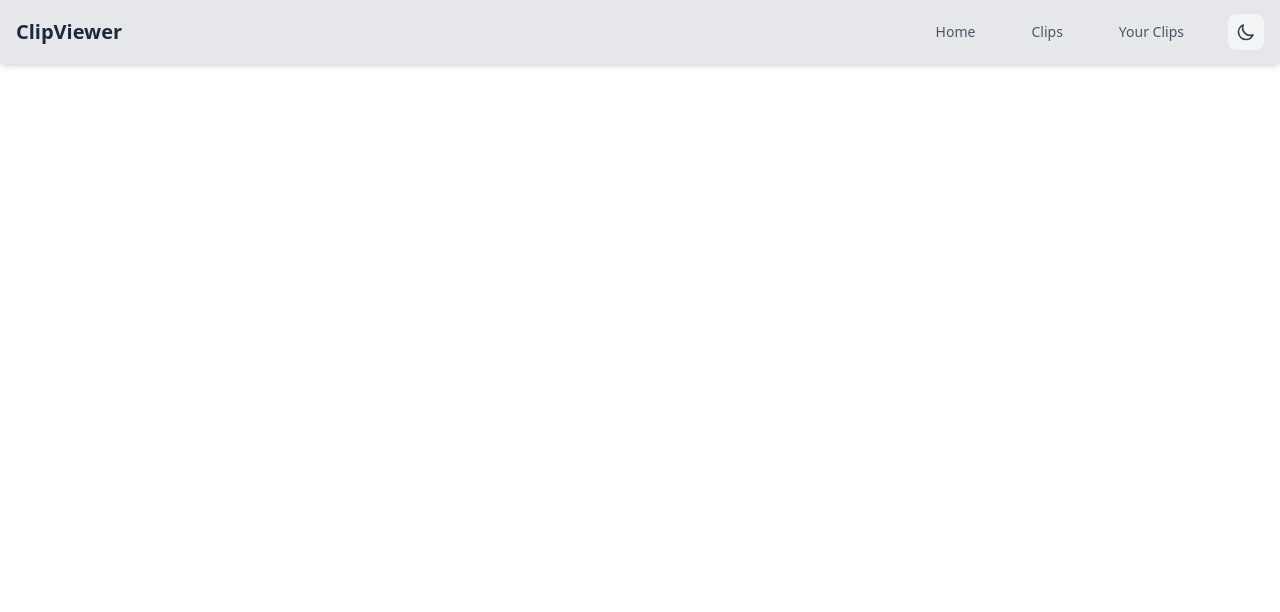
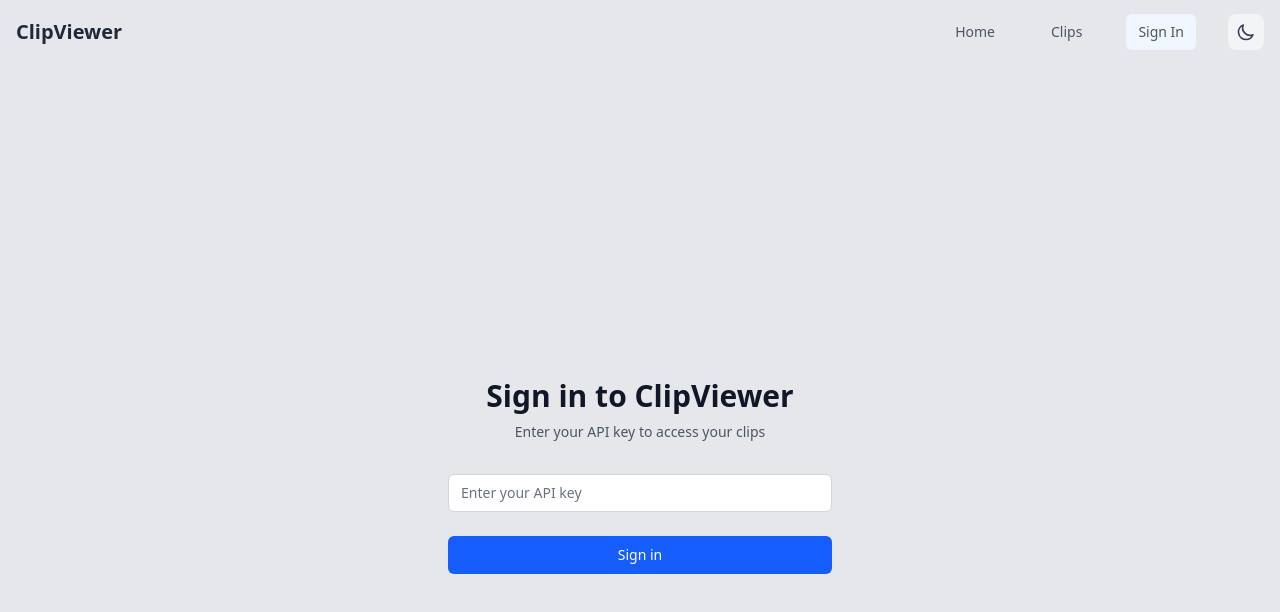
Before and after one commit to DevRuto/ClipViewer, a Vue app in the folder clipviewer.vue/: page /login in a window 1280 px wide. Shown: the top 612 px of the page. Built offline with nearby package versions, Linux system fonts and the light colour scheme.

Commit message:
Add auth

```diff
--- a/clipviewer.vue/package.json
+++ b/clipviewer.vue/package.json
@@ -15,6 +15,7 @@
   },
   "dependencies": {
     "@tailwindcss/vite": "^4.1.18",
+    "axios": "^1.13.2",
     "hls-video-element": "^1.5.10",
     "media-chrome": "^4.17.2",
     "tailwindcss": "^4.1.18",
--- a/clipviewer.vue/src/App.vue
+++ b/clipviewer.vue/src/App.vue
@@ -1,6 +1,14 @@
 <script setup>
 import { RouterLink, RouterView } from 'vue-router'
 import ThemeSwitcher from './components/ThemeSwitcher.vue'
+import { useAuth } from './composables/useAuth'
+import { onMounted } from 'vue'
+
+const { user, isAuthenticated, logout, checkAuth } = useAuth()
+
+onMounted(() => {
+  checkAuth()
+})
 </script>
 
 <template>
@@ -17,24 +25,45 @@ import ThemeSwitcher from './components/ThemeSwitcher.vue'
             <RouterLink
               to="/"
               class="text-gray-600 dark:text-gray-300 hover:text-gray-900 dark:hover:text-white px-3 py-2 rounded-md text-sm font-medium transition-colors"
-              active-class="text-blue-600 dark:text-blue-400 bg-blue-50 dark:bg-blue-900/20"
+              exact-active-class="text-blue-600 dark:text-blue-400 bg-blue-50 dark:bg-blue-900/20"
             >
               Home
             </RouterLink>
             <RouterLink
               to="/browse"
+              exact
               class="text-gray-600 dark:text-gray-300 hover:text-gray-900 dark:hover:text-white px-3 py-2 rounded-md text-sm font-medium transition-colors"
               active-class="text-blue-600 dark:text-blue-400 bg-blue-50 dark:bg-blue-900/20"
             >
               Clips
             </RouterLink>
             <RouterLink
-              to="/clips"
+              v-if="isAuthenticated"
+              :to="`/users/${user.username}`"
               class="text-gray-600 dark:text-gray-300 hover:text-gray-900 dark:hover:text-white px-3 py-2 rounded-md text-sm font-medium transition-colors"
               active-class="text-blue-600 dark:text-blue-400 bg-blue-50 dark:bg-blue-900/20"
             >
               Your Clips
             </RouterLink>
+            <RouterLink
+              v-if="!isAuthenticated"
+              to="/login"
+              class="text-gray-600 dark:text-gray-300 hover:text-gray-900 dark:hover:text-white px-3 py-2 rounded-md text-sm font-medium transition-colors"
+              active-class="text-blue-600 dark:text-blue-400 bg-blue-50 dark:bg-blue-900/20"
+            >
+              Sign In
+            </RouterLink>
+            <div v-if="isAuthenticated" class="flex items-center space-x-4">
+              <span class="text-gray-600 dark:text-gray-300 text-sm">
+                {{ user?.username || 'User' }}
+              </span>
+              <button
+                @click="logout"
+                class="text-gray-600 dark:text-gray-300 hover:text-gray-900 dark:hover:text-white px-3 py-2 rounded-md text-sm font-medium transition-colors"
+              >
+                Sign Out
+              </button>
+            </div>
             <ThemeSwitcher />
           </div>
         </div>
--- a/clipviewer.vue/src/components/ClipList.vue
+++ b/clipviewer.vue/src/components/ClipList.vue
@@ -2,6 +2,7 @@
 import { onMounted, ref, watch } from 'vue'
 import { RouterLink } from 'vue-router'
 import ClipTile from './ClipTile.vue'
+import { api } from '../services/api'
 
 const videos = ref([])
 
@@ -21,11 +22,8 @@ onMounted(async () => {
 })
 
 async function fetchVideos() {
-  if (props.username) {
-    videos.value = await fetch(`/api/videos?username=${props.username}`).then((res) => res.json())
-  } else {
-    videos.value = await fetch('/api/videos').then((res) => res.json())
-  }
+  const res = await api.get(`/api/videos?username=${props.username || ''}`)
+  videos.value = res.data
 }
 
 watch(
--- /dev/null
+++ b/clipviewer.vue/src/composables/useAuth.js
@@ -0,0 +1,54 @@
+import { ref, computed, readonly } from 'vue'
+import { api } from '../services/api'
+
+const user = ref(null)
+const apiKey = ref(localStorage.getItem('apiKey') || '')
+
+export const useAuth = () => {
+  const isAuthenticated = computed(() => !!user.value)
+
+  const login = async (key) => {
+    try {
+      apiKey.value = key
+      localStorage.setItem('apiKey', key)
+
+      const response = await api.get('/api/auth/me')
+      user.value = response.data
+      return { success: true }
+    } catch {
+      logout()
+      return {
+        success: false,
+        error: 'Authentication failed',
+      }
+    }
+  }
+
+  const logout = () => {
+    user.value = null
+    apiKey.value = ''
+    localStorage.removeItem('apiKey')
+  }
+
+  const checkAuth = async () => {
+    if (!apiKey.value) return false
+
+    try {
+      const response = await api.get('/api/auth/me')
+      user.value = response.data
+      return true
+    } catch {
+      logout()
+      return false
+    }
+  }
+
+  return {
+    user: readonly(user),
+    apiKey: readonly(apiKey),
+    isAuthenticated,
+    login,
+    logout,
+    checkAuth,
+  }
+}
--- a/clipviewer.vue/src/router/index.js
+++ b/clipviewer.vue/src/router/index.js
@@ -1,4 +1,5 @@
 import { createRouter, createWebHistory } from 'vue-router'
+import { useAuth } from '../composables/useAuth'
 
 const router = createRouter({
   history: createWebHistory(import.meta.env.BASE_URL),
@@ -14,10 +15,15 @@ const router = createRouter({
       component: () => import('../views/ClipsView.vue'),
     },
     {
-      path: '/clips',
-      name: 'clips',
+      path: '/users/:username',
+      name: 'user-clips',
       component: () => import('../views/ClipsView.vue'),
-      props: { self: true },
+      meta: { requiresAuth: true },
+    },
+    {
+      path: '/login',
+      name: 'login',
+      component: () => import('../views/LoginView.vue'),
     },
     {
       path: '/clips/:videoId',
@@ -27,4 +33,25 @@ const router = createRouter({
   ],
 })
 
+router.beforeEach(async (to, from, next) => {
+  const { checkAuth, isAuthenticated } = useAuth()
+
+  if (to.meta.requiresAuth) {
+    if (!isAuthenticated.value) {
+      const isValid = await checkAuth()
+      if (!isValid) {
+        next('/login')
+        return
+      }
+    }
+  }
+
+  if (to.name === 'login' && isAuthenticated.value) {
+    next('/clips')
+    return
+  }
+
+  next()
+})
+
 export default router
--- /dev/null
+++ b/clipviewer.vue/src/services/api.js
@@ -0,0 +1,28 @@
+import axios from 'axios'
+import { useAuth } from '../composables/useAuth'
+
+const api = axios.create({
+  timeout: 10000,
+})
+
+api.interceptors.request.use((config) => {
+  const { apiKey } = useAuth()
+  if (apiKey.value) {
+    config.headers['X-Api-Key'] = apiKey.value
+  }
+  return config
+})
+
+api.interceptors.response.use(
+  (response) => response,
+  (error) => {
+    if (error.response?.status === 401) {
+      const { logout } = useAuth()
+      logout()
+      window.location.href = '/login'
+    }
+    return Promise.reject(error)
+  },
+)
+
+export { api }
--- a/clipviewer.vue/src/views/ClipsView.vue
+++ b/clipviewer.vue/src/views/ClipsView.vue
@@ -1,19 +1,35 @@
 <script setup>
+import { ref, onMounted, watch } from 'vue'
+import { useRoute } from 'vue-router'
 import ClipList from '../components/ClipList.vue'
 
-defineProps({
-  self: {
-    type: Boolean,
-    default: false,
+const route = useRoute()
+
+const isBrowsePage = ref(false)
+const username = ref('')
+
+function init() {
+  username.value = route.params.username
+  isBrowsePage.value = route.name === 'browse'
+}
+
+onMounted(() => {
+  init()
+})
+
+watch(
+  () => route.params.username,
+  () => {
+    init()
   },
-})
+)
 </script>
 
 <template>
   <div class="min-h-screen">
     <div class="container mx-auto px-4 py-8">
       <h1 class="text-3xl font-bold text-gray-800 dark:text-white mb-8">
-        {{ self ? 'Your Clips' : 'Browse Clips' }}
+        {{ isBrowsePage ? 'Browse Clips' : 'Your Clips' }}
       </h1>
 
       <div class="bg-white dark:bg-gray-800 rounded-lg shadow-md p-6 mb-6">
@@ -26,7 +42,7 @@ defineProps({
           </button>
         </div>
 
-        <ClipList :username="self ? undefined : 'asdf'" />
+        <ClipList :username="username" />
       </div>
     </div>
   </div>
--- /dev/null
+++ b/clipviewer.vue/src/views/LoginView.vue
@@ -0,0 +1,74 @@
+<script setup>
+import { ref } from 'vue'
+import { useRouter } from 'vue-router'
+import { useAuth } from '../composables/useAuth'
+
+const router = useRouter()
+const { login, user } = useAuth()
+
+const apiKeyInput = ref('')
+const loading = ref(false)
+const error = ref('')
+
+const handleLogin = async () => {
+  loading.value = true
+  error.value = ''
+
+  const result = await login(apiKeyInput.value)
+
+  if (result.success) {
+    router.push({
+      name: 'user-clips',
+      params: {
+        username: user.value.username,
+      },
+    })
+  } else {
+    error.value = result.error
+  }
+
+  loading.value = false
+}
+</script>
+<template>
+  <div class="min-h-screen flex items-center justify-center bg-gray-200 dark:bg-gray-900">
+    <div class="max-w-md w-full space-y-8 p-8">
+      <div>
+        <h2 class="mt-6 text-center text-3xl font-extrabold text-gray-900 dark:text-white">
+          Sign in to ClipViewer
+        </h2>
+        <p class="mt-2 text-center text-sm text-gray-600 dark:text-gray-400">
+          Enter your API key to access your clips
+        </p>
+      </div>
+      <form class="mt-8 space-y-6" @submit.prevent="handleLogin">
+        <div>
+          <label for="api-key" class="sr-only">API Key</label>
+          <input
+            id="api-key"
+            v-model="apiKeyInput"
+            type="password"
+            required
+            class="appearance-none rounded-md relative block w-full px-3 py-2 border border-gray-300 dark:border-gray-600 placeholder-gray-500 dark:placeholder-gray-400 text-gray-900 dark:text-white bg-white dark:bg-gray-800 focus:outline-none focus:ring-blue-500 focus:border-blue-500 focus:z-10 sm:text-sm"
+            placeholder="Enter your API key"
+          />
+        </div>
+
+        <div v-if="error" class="text-red-600 dark:text-red-400 text-sm text-center">
+          {{ error }}
+        </div>
+
+        <div>
+          <button
+            type="submit"
+            :disabled="loading"
+            class="group relative w-full flex justify-center py-2 px-4 border border-transparent text-sm font-medium rounded-md text-white bg-blue-600 hover:bg-blue-700 focus:outline-none focus:ring-2 focus:ring-offset-2 focus:ring-blue-500 disabled:opacity-50 disabled:cursor-not-allowed"
+          >
+            <span v-if="loading">Signing in...</span>
+            <span v-else>Sign in</span>
+          </button>
+        </div>
+      </form>
+    </div>
+  </div>
+</template>
--- a/clipviewer.vue/src/views/VideoView.vue
+++ b/clipviewer.vue/src/views/VideoView.vue
@@ -1,6 +1,7 @@
 <script setup>
 import { computed, onMounted, ref } from 'vue'
 import { useRoute } from 'vue-router'
+import { api } from '../services/api'
 import VideoPlayer from '../components/VideoPlayer.vue'
 
 const route = useRoute()
@@ -16,9 +17,9 @@ const videoSource = computed(() => {
 
 onMounted(async () => {
   try {
-    const response = await fetch(`/api/videos/${route.params.videoId}`)
-    if (response.ok) {
-      video.value = await response.json()
+    const response = await api.get(`/api/videos/${route.params.videoId}`)
+    if (response.status === 200) {
+      video.value = response.data
     }
   } catch (error) {
     console.error('Failed to fetch video:', error)
@@ -91,7 +92,7 @@ onMounted(async () => {
         <p class="text-gray-500 dark:text-gray-400 text-lg mb-2">Video not found</p>
         <p class="text-gray-400 dark:text-gray-500">The video you're looking for doesn't exist.</p>
         <RouterLink
-          to="/clips"
+          to="/browse"
           class="mt-4 inline-block text-blue-600 hover:text-blue-700 dark:text-blue-400 dark:hover:text-blue-300"
         >
           ← Back to clips
```
Also changed, not shown: 1 other file (tests, documents, lock files or other folders).
